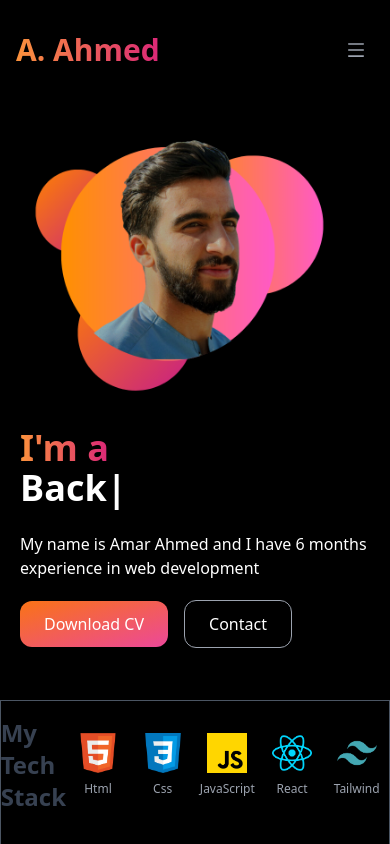
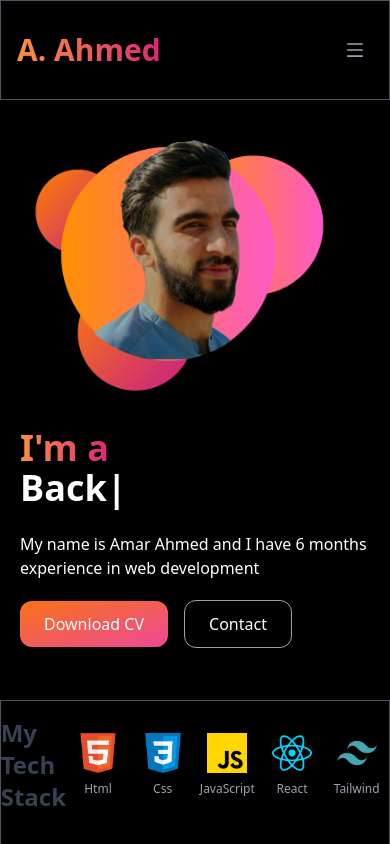
Before and after one commit to amaar7/port, a React (Create React App) app: page / in a window 390 px wide. Shown: the top 844 px of the page. Built offline with nearby package versions, Linux system fonts and the light colour scheme.

Commit message:
finished Footer page

```diff
--- a/src/componets/Footer.jsx
+++ b/src/componets/Footer.jsx
@@ -2,8 +2,9 @@
 
 const Footer = () => {
   return (
-    <div>
-
+    <div className='max-w-[1200px] sm:h-[150px] p-12 flex justify-between mx-auto'>
+        <span className='primary-color'>A. Ahmed</span>
+        <p className='text-gray-600'>amarrahmeddd0@gmail.com <br/> #webDev2024</p>
     </div>
   )
 }
--- a/src/componets/Navbar.jsx
+++ b/src/componets/Navbar.jsx
@@ -1,5 +1,6 @@
 import React, {useState} from 'react'
 import {AiOutlineClose, AiOutlineMenu} from 'react-icons/ai'
+
 const Navbar = () => {
   const [nav, setNav] = useState(false)
 
@@ -8,7 +9,7 @@
   }
 
   return (
-    <div className='bg-black text-gray-400 h-[100px] max-w-[1200px] mx-auto flex justify-between items-center'>
+    <div className=' border border-gray-600 bg-black text-gray-400 h-[100px] max-w-[1200px] mx-auto flex justify-between items-center'>
 
       <h1 className='text-3xl font-bold primary-color ml-4'>A. Ahmed</h1>
       <ul className='hidden md:flex'>
@@ -20,7 +21,7 @@
       <div onClick={handleNav} className='block md:hidden mr-6'>
         {nav ? <AiOutlineClose size={20}/> : <AiOutlineMenu size={20}/>}
       </div>
-      <div className={nav ? 'fixed h-full left-0 top-0 w-[60%] bg-[#202121] ease-in-out duration-500'
+      <div className={nav ? 'z-10 fixed h-full left-0 top-0 w-[60%] bg-[#202121] ease-in-out duration-500'
                               : 'fixed left-[-100%]'}>
           <h1 className='text-3xl primary-color m-4'>A. Ahmed</h1>
           <ul className='p-8 text-2xl'>
```
